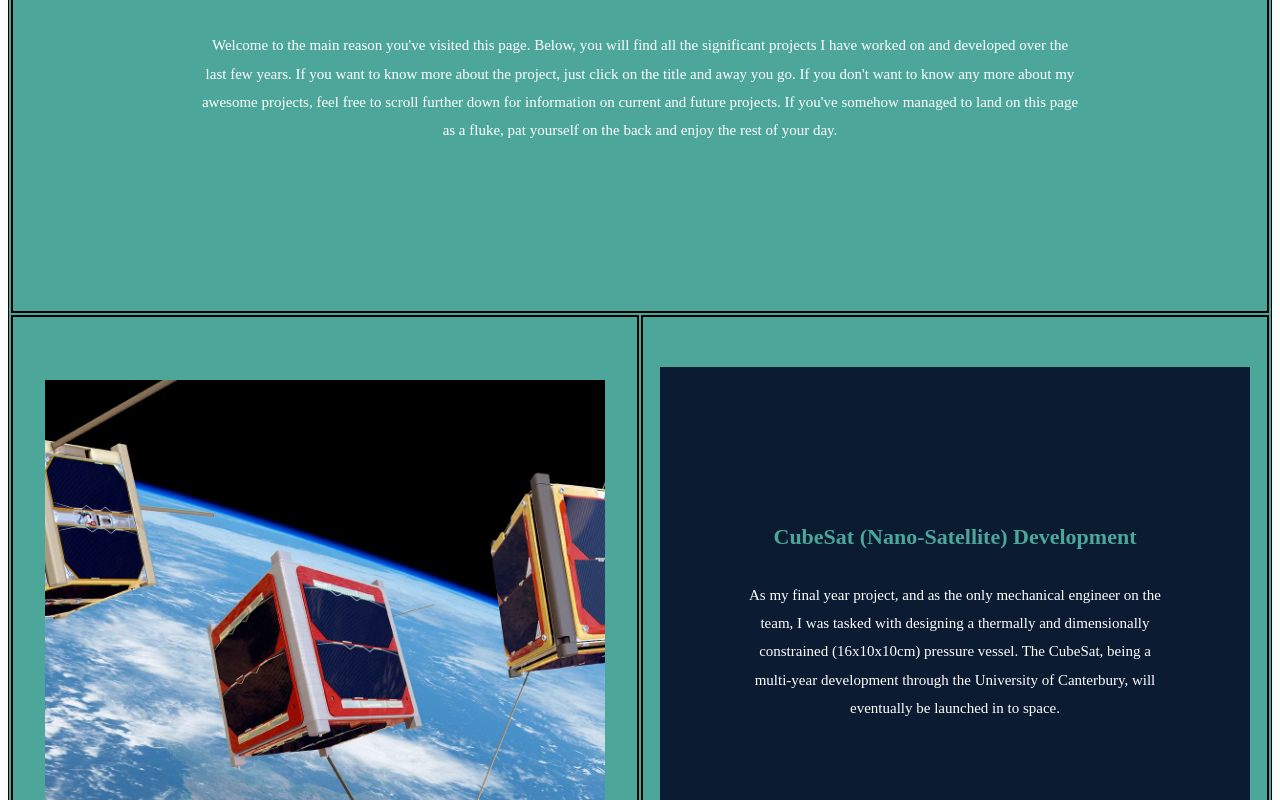
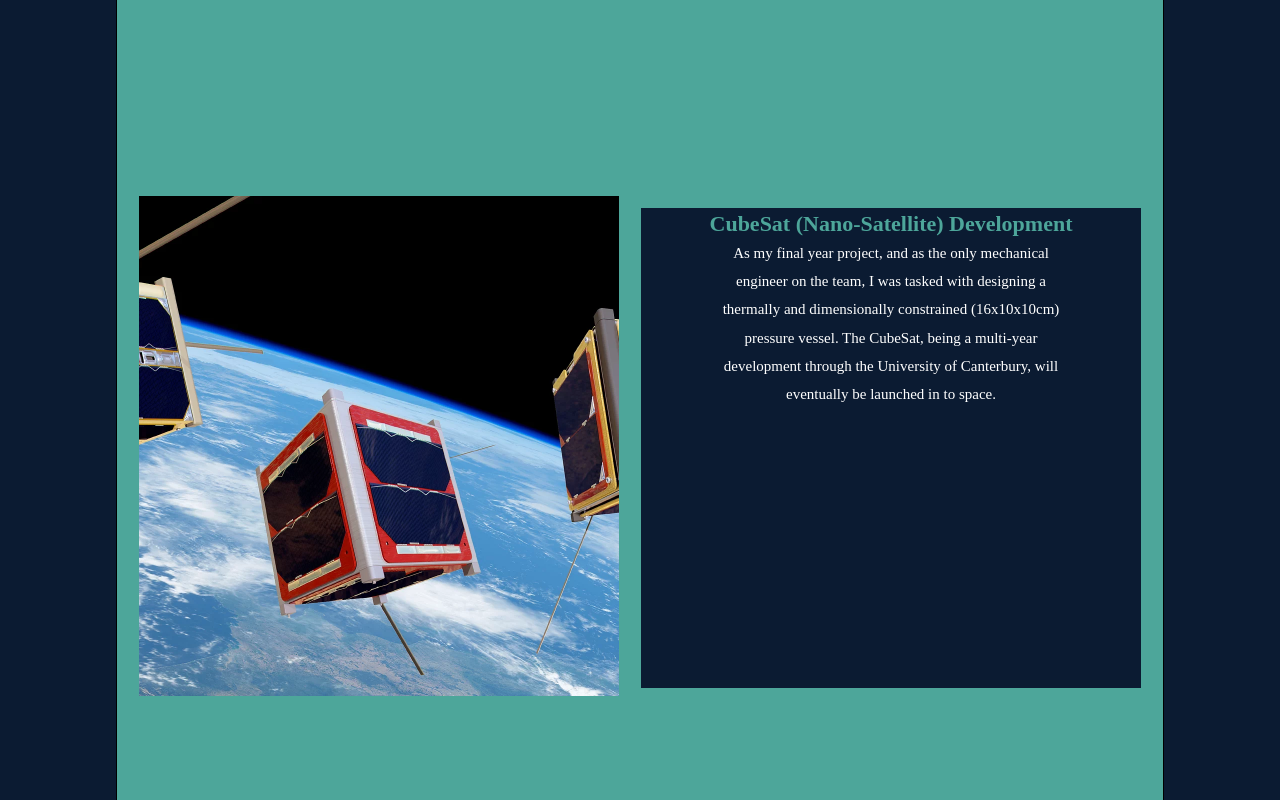
Before and after one commit to ejenness349/Portfolio, a plain HTML site: page Index.html in a window 1280 px wide. Shown: the part 1360-2160 px from the top of the page. Drawn offline with Linux system fonts and the light colour scheme.

Commit message:
changed the background to fit the whole page, might have to start from ground up to get it to look better

```diff
--- a/style.css
+++ b/style.css
@@ -1,5 +1,9 @@
 * {
     font: questrial, sans-serif;
+
+    margin: 0;
+    padding: 0;
+    border: 0;
 }
 
 nav ul {
@@ -12,9 +16,9 @@ nav ul {
     background-color: #0a182d;
     width: 100%;
     height: 80px;
-    vertical-align: middle;
+    vertical-align: bottom;
     text-align: right;
-    padding-top: 30px;
+
 }
 
 
@@ -41,6 +45,7 @@ heading h1 {
     line-height: 1.25em;
     font-size: 72px;
     color: rgb(77,166,154);
+    -top: 20px;
 }
 
 heading h3 {
@@ -84,19 +89,34 @@ contact {
 table {
     margin-top: 100px;
     background-color: rgb(77,166,154);
-	width: 100%;
+	width: 80%;
     margin-left: auto;
     margin-right: auto;
     text-align: center;
     vertical-align: middle;
     border: 1px solid black;
 }
-
+/*
 table img {
     width: 90%;
     height: 90%;
     object-fit: cover;
 
+}
+*/
+.table {
+    width: 100%;
+    background-color: rgb(77,166,154);
+}
+
+table img {
+    width: 480px;
+    height: 500px;
+    object-fit: cover;
+    object-position: 50% 50%;
+    margin: 10px;
+    padding: 10px;
+    border: none;
 }
 
 table p {
@@ -117,10 +137,10 @@ td {
     width: 500px;
     height: 500px;
     align-items: center;
-    border: 2px solid black;
+    /*border: 2px solid black;*/
 
 }
-
+/*
 .info-element {
     background-color: rgb(11,27,50);
     width: 95%;
@@ -128,10 +148,24 @@ td {
     margin-left: auto;
     margin-right: auto;
     padding: 125px 0;
+}*/
+
+.info-element {
+    width: 500px;
+    height: 480px;
+    background-color: rgb(11,27,50);
+    object-position: 50% 50%;
+    vertical-align: middle;
 }
 
 .heading-projects {
     color: white;
+}
+
+td .heading-projects {
+    margin: 0;
+    padding: 0;
+
 }
 
 .heading-projects h3 {
```
